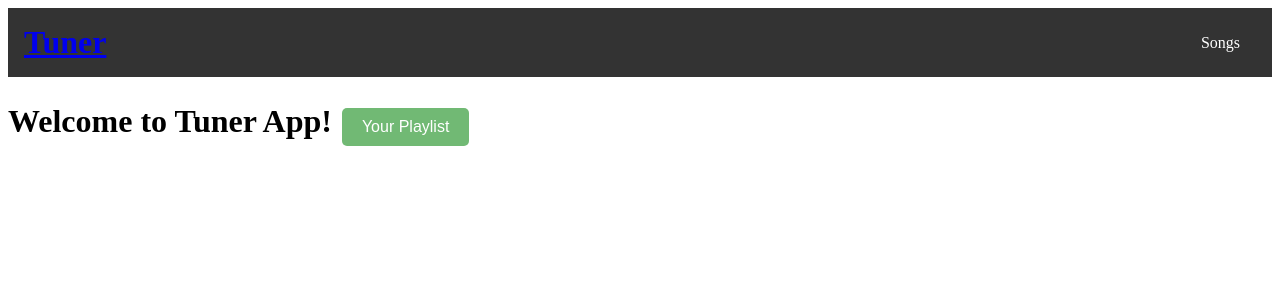
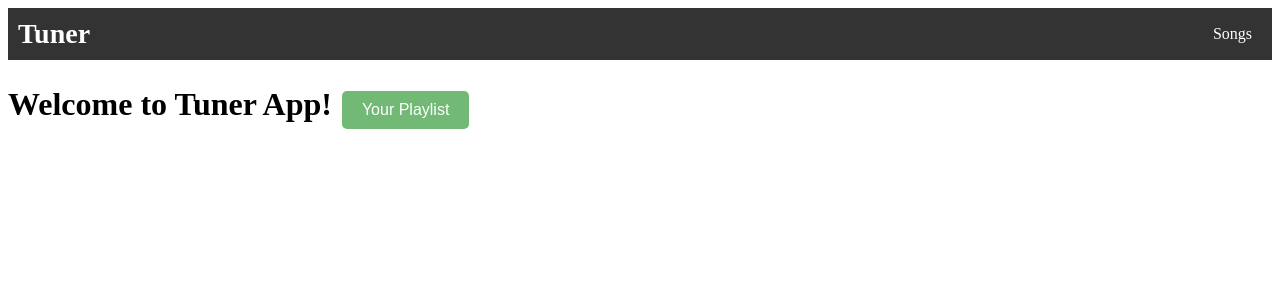
Before and after one commit to 9-3-pursuit/lab-express-sql-seed-read, a React (Create React App) app in the folder front-end/: page / in a window 1280 px wide. Shown: the top 300 px of the page. Built offline with nearby package versions, Linux system fonts and the light colour scheme.

Commit message:
sass adjustments

```diff
--- a/front-end/src/App.scss
+++ b/front-end/src/App.scss
@@ -1,38 +1,52 @@
 .app {
     .navbar {
-        background-color: #333;
-        color: #fff;
         display: flex;
         justify-content: space-between;
         align-items: center;
-        padding: 1rem;
+        background-color: #333;
+        padding: 10px;
 
         h1 {
+          margin: 0;
+          font-size: 28px;
+
+          a {
+            color: #fff;
+            text-decoration: none;
+
+            &:hover {
+              text-decoration: underline;
+            }
+          }
+        }
+
+        nav {
+          ul {
+            display: flex;
+            list-style: none;
             margin: 0;
 
+            li {
+              margin-left: 10px;
+
+              a {
+                color: #fff;
+                text-decoration: none;
+                padding: 10px;
+
+                &:hover {
+                  background-color: #555;
+                }
+
+                &.active {
+                  background-color: #555;
+                }
+              }
+            }
+          }
         }
+      }
 
-        nav ul {
-            margin: 0;
-            padding: 0;
-            list-style: none;
-            display: flex;
-        }
-
-        nav li {
-            margin-right: 1rem;
-        }
-
-        nav a {
-            color: #fff;
-            text-decoration: none;
-            transition: all 0.3s ease;
-        }
-
-        nav a:hover {
-            color: #f00;
-        }
-    }
 }
 
 .Songs {
```
